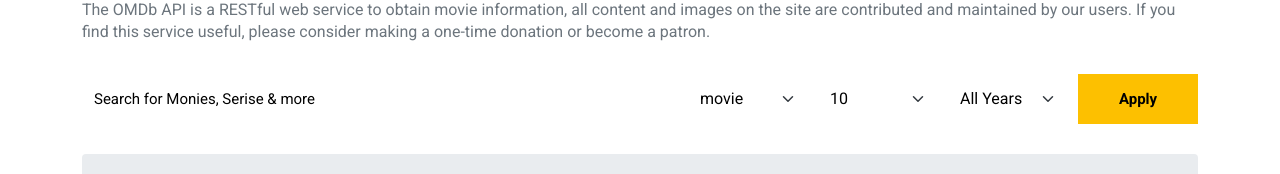
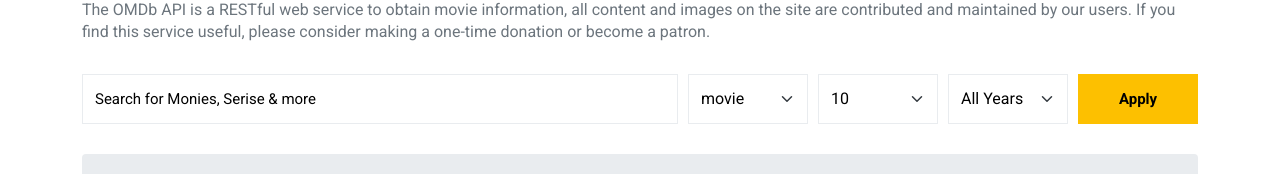
Before and after one commit to kim-heesu/moVue, a Vue app: page / in a window 1280 px wide. Shown: the part 381-555 px from the top of the page. Built offline with nearby package versions, Linux system fonts and the light colour scheme.

Commit message:
seacrh페이지 input,select에 보더추가

```diff
--- a/src/components/Search.vue
+++ b/src/components/Search.vue
@@ -22,11 +22,15 @@
       margin-right: 0;
     }
   }
+  .form-control{
+    border: 1px solid $gray-200;
+  }
   .selects{
     display: flex;
     select{
       width: 120px;
       margin-right: 10px;
+      border: 1px solid $gray-200;
       &:last-child{
         margin-right: 0;
       }
```
